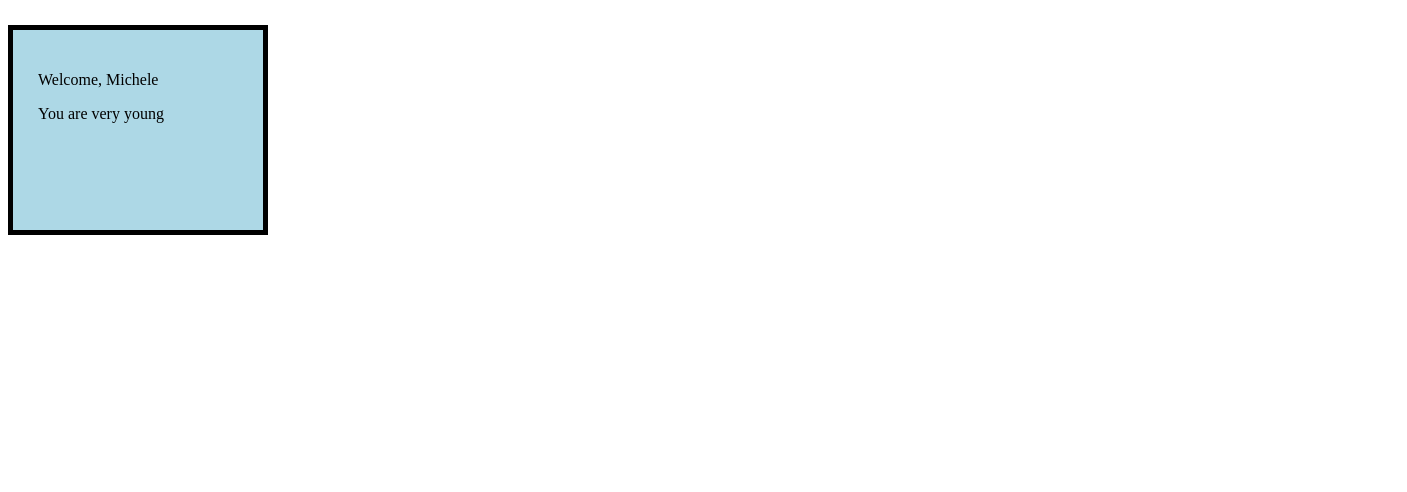
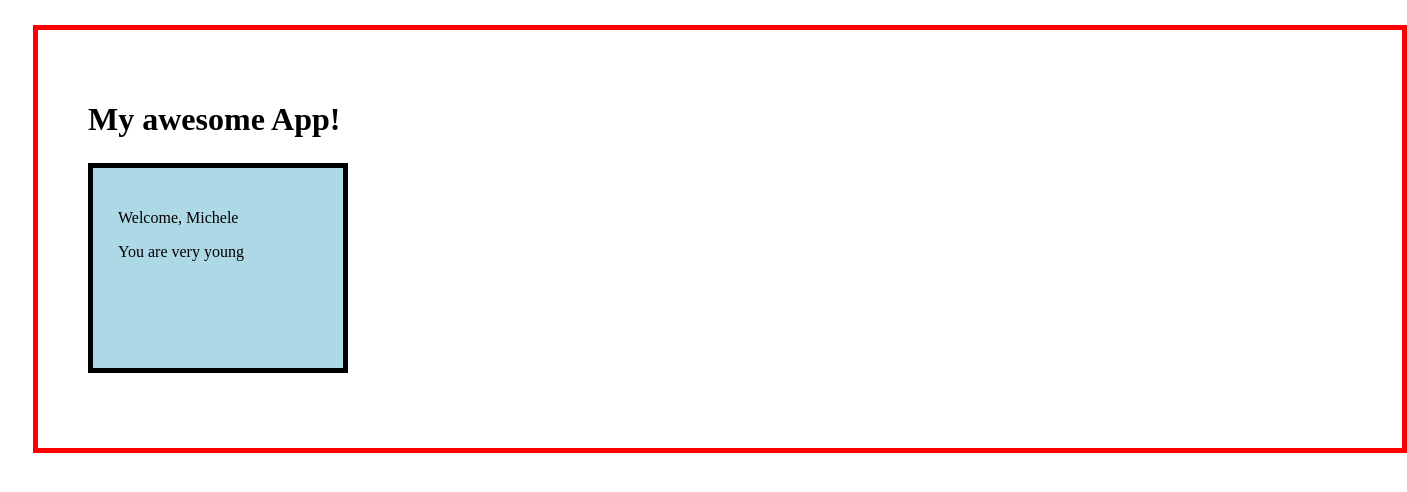
Before and after one commit to Micheleg27/react-exercises, a React (Create React App) app: page / in a window 1280 px wide. Shown: the top 492 px of the page, 1407 px wide, since content can reach past the window. Built offline with nearby package versions, Linux system fonts and the light colour scheme.

Commit message:
router-2

```diff
--- a/src/App.js
+++ b/src/App.js
@@ -1,4 +1,4 @@
-import { React, useState } from "react";
+import { React } from "react";
 import Hello from "./Hello";
 import { Welcome } from "./Welcome";
 import { Counter } from "./Counter";
@@ -22,9 +22,12 @@ import { Routes, Route } from 'react-router-dom'
 
 export function App() {
     return(
-        <Routes>
-            <Route path="/" element={<Welcome name='Michele'/>} />
-        </Routes>
+        <Container title={'My awesome App!'}>
+            <Routes>
+                <Route path="/" element={<Welcome name="Michele"/>} />
+                <Route path="counter" element={<Counter />} />
+            </Routes>
+        </Container>
     )
 }
 // export function App() {
```
